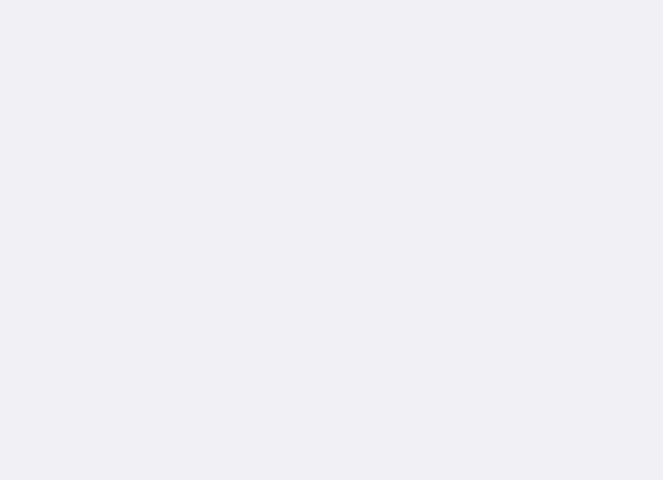
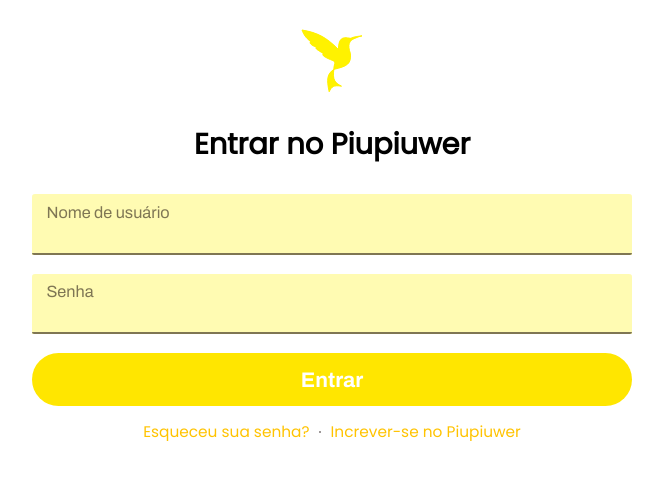
Before and after one commit to catarinaerickson/Piupiuwer, a React (Create React App) app: page /login in a window 1280 px wide. Shown: the top 480 px of the page, without its empty margins (308-971 px from the left). Built offline with nearby package versions, Linux system fonts and the light colour scheme.

Commit message:
error login

```diff
--- a/package.json
+++ b/package.json
@@ -10,6 +10,7 @@
     "@types/node": "^12.0.0",
     "@types/react": "^16.9.0",
     "@types/react-dom": "^16.9.0",
+    "axios": "^0.20.0",
     "react": "^16.13.1",
     "react-dom": "^16.13.1",
     "react-router-dom": "^5.2.0",
--- a/src/App.tsx
+++ b/src/App.tsx
@@ -2,15 +2,18 @@ import React from 'react';
 import {BrowserRouter} from 'react-router-dom';
 
 import GlobalStyle from './assets/styles/global';
+import AppProvider from './hooks';
 import Routes from './routes';
 
 
 const App: React.FC = () => {
   return (
-    <BrowserRouter>
-      <GlobalStyle/>
-      <Routes/>
-    </BrowserRouter>
+    <AppProvider>
+      <BrowserRouter>
+        <GlobalStyle/>
+        <Routes/>
+      </BrowserRouter>
+    </AppProvider>
   );
 }
 
--- a/src/components/Button/index.tsx
+++ b/src/components/Button/index.tsx
@@ -8,7 +8,7 @@ interface ButtonProps extends ButtonHTMLAttributes<HTMLButtonElement> {
 
 const Button: React.FC<ButtonProps> = ({ title, isSmall, ...rest}) => {
     return (
-        <ButtonComponent isSmall={ isSmall } { ...rest }>
+        <ButtonComponent type='submit' isSmall={ isSmall } { ...rest }>
             { title }
         </ButtonComponent>
     )
--- /dev/null
+++ b/src/hooks/auth.tsx
@@ -0,0 +1,82 @@
+import React, { createContext, useCallback, useContext, useEffect, useState} from 'react';
+import api from '../services/api';
+
+interface AuthContextData {
+    user: object;
+    login({username, password}: LoginCredentials): void;
+    logout(): void;
+}
+
+interface AuthState {
+    user: object;
+    token: string;
+}
+
+interface LoginCredentials {
+    username: string;
+    password: string;
+}
+
+const AuthContext = createContext<AuthContextData>({} as AuthContextData);
+
+
+export const AuthProvider: React.FC = ({ children }) => {
+
+    const [userData, setUserData] = useState<AuthState>(() => {
+        const user = localStorage.getItem('@Project:user');
+        const token = localStorage.getItem('@Project:token');
+
+        if (user && token) {
+            return { user: JSON.parse(user), token: token };
+        }
+
+        return {} as AuthState;
+    });
+
+
+    // const login = async ({ username, password }: LoginCredentials) => {
+    //     const response = await api.post('/login/', {
+    //         username,
+    //         password,
+    //     });
+
+    //     const { token, user } = response.data;
+    //     localStorage.setItem('@Project:token', token);
+    //     localStorage.setItem('@Project:user', JSON.stringify(user));
+
+    //     setUserData({ token, user });
+    // }
+
+    const login = useCallback(async ({ username, password }: LoginCredentials) => {
+        const response = await api.post('/login/', {username, password});
+
+        const {token} = response.data;
+        localStorage.setItem('@Project:token', token);
+
+        if (!!token) {
+            const userResponse = await api.get('usuarios/?search=' + username);
+            const user = userResponse.data[0];
+            localStorage.setItem('@Project:user', JSON.stringify(user));
+            setUserData({token: token, user: user});
+        }
+
+    },[])
+
+    const logout = () => {
+        localStorage.removeItem('@Project:user');
+        localStorage.removeItem('@Project:token');
+
+        setUserData({} as AuthState);
+    }
+
+    return (
+        <AuthContext.Provider value={{user: userData.user, login, logout}}>
+            { children }
+        </AuthContext.Provider>
+    )
+}
+
+export function useAuth(): AuthContextData {
+    const context = useContext(AuthContext);
+    return context;
+}
--- /dev/null
+++ b/src/hooks/index.tsx
@@ -0,0 +1,13 @@
+import React from 'react';
+
+import { AuthProvider } from './auth';
+
+const AppProvider: React.FC = ({ children}) => {
+    return (
+        <AuthProvider>
+            { children }
+        </AuthProvider>
+    )
+}
+
+export default AppProvider;
--- a/src/pages/Login/index.tsx
+++ b/src/pages/Login/index.tsx
@@ -1,11 +1,27 @@
-import React from 'react';
+import React, { FormEvent, useCallback, useState } from 'react';
 
 import { PageLogin } from './styles';
 import logoImg from '../../assets/images/logo.svg';
 import Input from '../../components/Input';
 import Button from '../../components/Button';
+import { useAuth } from '../../hooks/auth';
 
 function Login() {
+
+    const [user, setUser] = useState({
+        username:'',
+        password:''
+    });
+
+    const { login } = useAuth();
+
+    const handleLogin = useCallback (async (e: FormEvent) => {
+        console.log(user);
+        e.preventDefault();
+        await login(user);
+
+    }, [user, login]);
+
     return (
 
         <PageLogin>
@@ -13,24 +29,31 @@ function Login() {
             <div id="page-login-content">
                 <img src={ logoImg } alt="Pipiuwer"/>
                 <h1>Entrar no Piupiuwer</h1>
+                <form onSubmit={handleLogin}>
                     <Input
                         name='username'
                         label='Nome de usuário'
                         type='text'
+                        value={user.username}
+                        onChange={(e) => {setUser({username: e.target.value, password: user.password})}}
                     />
                     <Input
                         name='password'
                         label='Senha'
                         type='password'
+                        value={user.password}
+                        onChange={(e) => {setUser({username: user.username, password: e.target.value})}}
                     />
                     <Button
                         title='Entrar'
                         isSmall={ false }
                     />
+                </form>
+
                 <div className="links">
                     <a >Esqueceu sua senha?</a>
                     <div className="dot"></div>
-                    <a >Increver-se no Twitter</a>
+                    <a >Increver-se no Piupiuwer</a>
                 </div>
             </div>
 
--- a/src/pages/Login/styles.ts
+++ b/src/pages/Login/styles.ts
@@ -25,6 +25,10 @@ export const PageLogin = styled.div `
     #page-login-content h1{
         font: 700 3rem Poppins;
         margin-bottom: 3rem;
+    }
+
+    #page-login-content form{
+        width: 100%;
     }
 
     #page-login-content .links {
--- a/src/routes.tsx
+++ /dev/null
@@ -1,15 +0,0 @@
-import React from 'react';
-import { Switch, Route } from 'react-router-dom';
-import Feed from './pages/Feed';
-import Login from './pages/Login';
-
-function Routes() {
-    return(
-        <Switch>
-            <Route path='/' exact component={ Login }/>
-            <Route path='/feed' component={ Feed }/>
-        </Switch>
-    )
-}
-
-export default Routes;
--- /dev/null
+++ b/src/routes/Route.tsx
@@ -0,0 +1,34 @@
+import React from 'react';
+import { Route as ReactRouter, RouteProps as ReactRouteProps, Redirect } from 'react-router-dom';
+
+import { useAuth } from '../hooks/auth';
+
+interface RouteProps extends ReactRouteProps {
+    isPrivate?: boolean;
+    component: React.ComponentType;
+}
+
+const Route: React.FC<RouteProps> = ({ isPrivate = false, component: Feed, ...rest }) => {
+    const { user } = useAuth();
+
+    return (
+        <ReactRouter
+            {...rest}
+            render={({ location }) => {
+                return isPrivate === !!user
+                    ? (
+                        <Feed />
+                    ) : (
+                        <Redirect
+                            to={{
+                                pathname: '/login',
+                                state: { from: location }
+                            }}
+                        />
+                    );
+            }}
+        />
+    );
+}
+
+export default Route;
--- /dev/null
+++ b/src/routes/index.tsx
@@ -0,0 +1,18 @@
+import React from 'react';
+import { Switch } from 'react-router-dom';
+import Feed from '../pages/Feed';
+import Login from '../pages/Login';
+import Redirection from './redirect';
+import Route from './Route';
+
+function Routes() {
+    return(
+        <Switch>
+            <Route path='/login' component={ Login }/>
+            <Route path='/feed' component={ Feed } isPrivate/>
+            <Route component={ Redirection }/>
+        </Switch>
+    )
+}
+
+export default Routes;
--- /dev/null
+++ b/src/routes/redirect.tsx
@@ -0,0 +1,12 @@
+import React from 'react';
+import { Redirect } from 'react-router-dom';
+
+const Redirection: React.FC = () => {
+    return (
+        <Redirect to={{
+            pathname: '/feed',
+        }} />
+    );
+}
+
+export default Redirection;
--- /dev/null
+++ b/src/services/api.ts
@@ -0,0 +1,7 @@
+import axios from 'axios';
+
+const api = axios.create({
+    baseURL: 'http://piupiuwer.polijr.com.br/',
+});
+
+export default api;
```
Also changed, not shown: 1 other file (tests, documents, lock files or other folders). Lines whose indentation alone changed are shown as unchanged.
